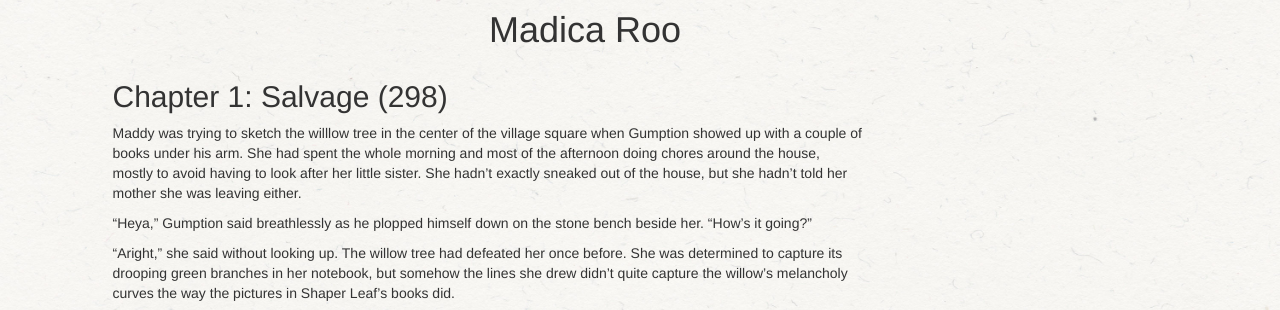
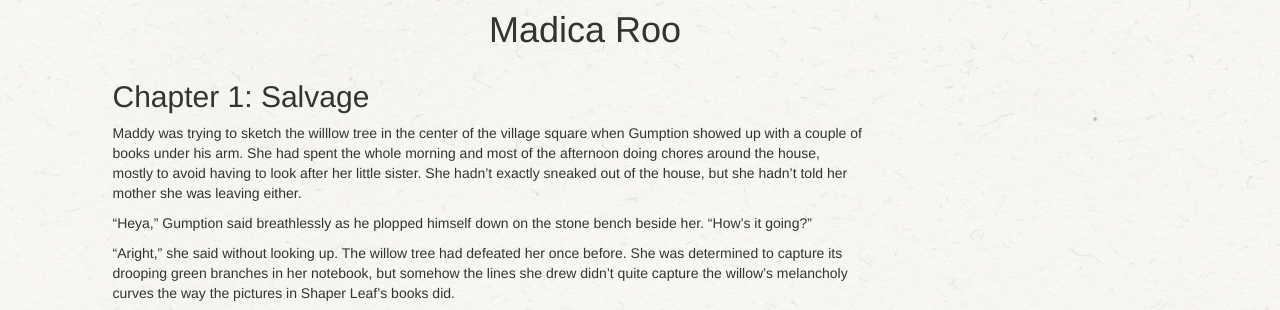
Before and after one commit to gvwilson/sensibleadventures, a Jekyll site: the page built from madica-roo/madica-roo.md, in a window 1280 px wide. Shown: the part 188-498 px from the top of the page. Built offline with Jekyll 4.4.1, drawn with Linux system fonts in a browser that asks for light colours; nearby versions of some CDN libraries; library files that are not in the unit come from our copies.

Commit message:
Adding word count comment.

```diff
--- a/madica-roo/madica-roo.md
+++ b/madica-roo/madica-roo.md
@@ -4,7 +4,7 @@
 permalink: /madica-roo/
 ---
 
-## Chapter 1: Salvage (298)
+## Chapter 1: Salvage
 
 Maddy was trying to sketch the willlow tree in the center of the village square
 when Gumption showed up with a couple of books under his arm.
@@ -99,6 +99,8 @@
 "Heya," Gumption grunted,
 very carefully *not* looking at Maddy.
 
+<!-- 2020-02-08: 738 words -->
+
 -   Maddy orders her home (character development)
     -   When Sindy gets upset, Maddy drops her book
     -   "Look what you made me do!" says Maddy (foreshadowing: turns out Sindy *did* make her do it)
```
